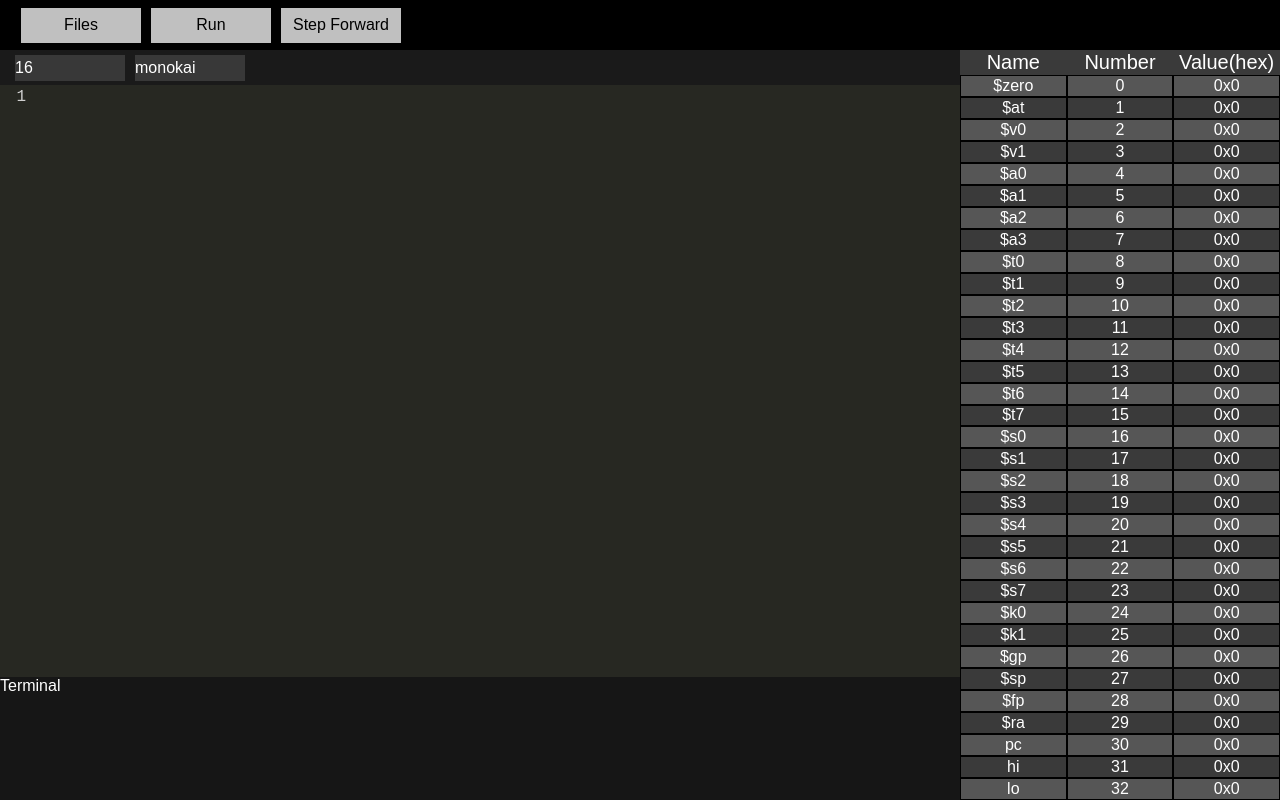
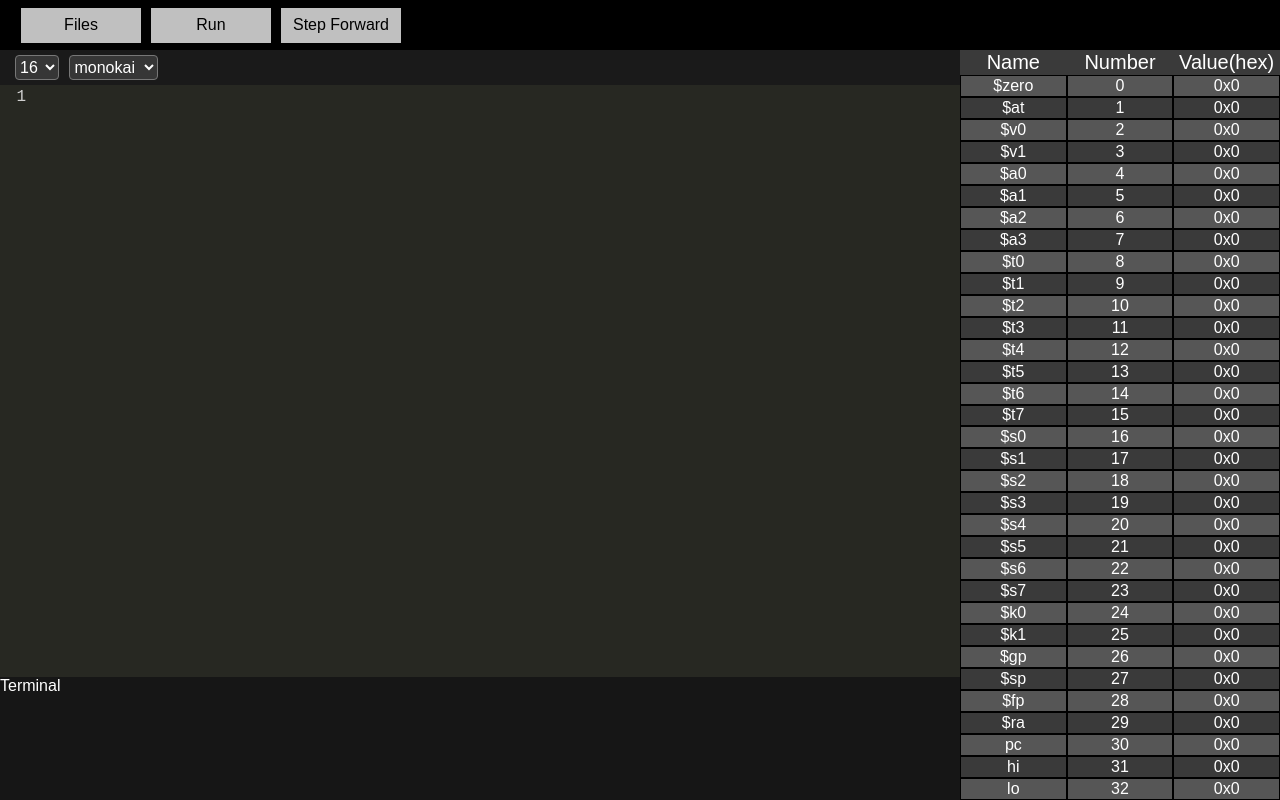
Before and after one commit to Splanis/MIPS-Emulator, a React (Create React App) app: page / in a window 1280 px wide. Built offline with nearby package versions, Linux system fonts and the light colour scheme.

Commit message:
change select box style

```diff
--- a/src/components/EditorSettings.js
+++ b/src/components/EditorSettings.js
@@ -20,7 +20,11 @@ const EditorSettings = () => {
 
     return (
         <StyledEditorSettings>
-            <SelectBox onChange={handleFontSizeChange} value={state.editorSettings.fontSize}>
+            <SelectBox
+                style={{ width: 30 }}
+                onChange={handleFontSizeChange}
+                value={state.editorSettings.fontSize}
+            >
                 {fontSizes.map((fontSize) => (
                     <option key={fontSize} value={fontSize}>
                         {fontSize}
@@ -48,16 +52,18 @@ const StyledEditorSettings = styled.div`
 `;
 
 const SelectBox = styled.select`
-    width: 110px;
+    outline: none;
+    width: 100%;
+    min-width: 5ch;
+    max-width: 10ch;
+    border: 1px solid #777;
+    border-radius: 0.25em;
+    font-size: 1rem;
+    cursor: pointer;
+    background-color: #363636;
+    color: white;
     margin: 5px;
-    font-size: 16px;
-    height: 26px;
-    border: none;
-    -webkit-appearance: none;
-    -moz-appearance: none;
-    appearance: none;
-    background: #383838;
-    color: white;
+    height: 25px;
 
     &:active,
     &:hover {
@@ -68,6 +74,10 @@ const SelectBox = styled.select`
     &:hover {
         outline-color: red;
     }
+
+    &::-ms-expand {
+        display: none;
+    }
 `;
 
 export default EditorSettings;
```
